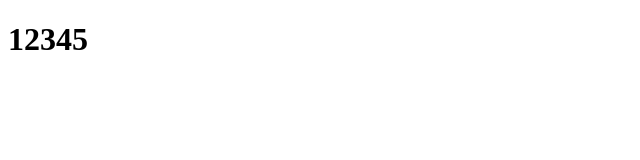
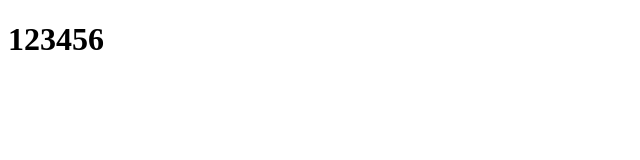
Before and after one commit to ammy-bajwa/learning_github, a plain HTML site: page index.html in a window 1280 px wide. Shown: the full height of the page, 0-640 px from the left. Drawn offline with Linux system fonts and the light colour scheme.

Commit message:
Update index.html

```diff
--- a/index.html
+++ b/index.html
@@ -6,6 +6,6 @@
     <title>Git and Github</title>
   </head>
   <body>
-      <h1>12345</h1>
+      <h1>123456</h1>
   </body>
 </html>
```
